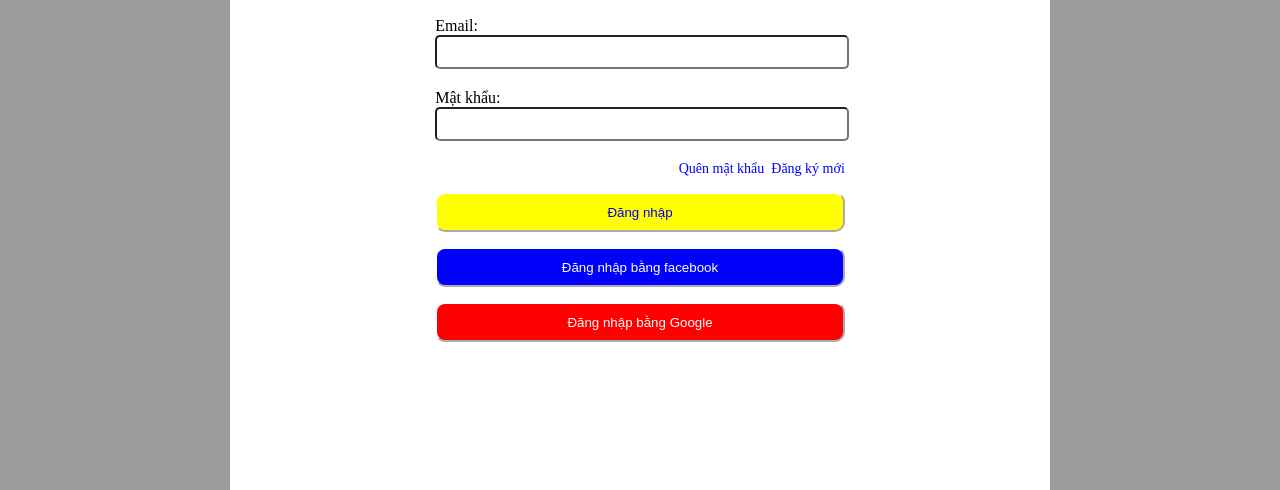
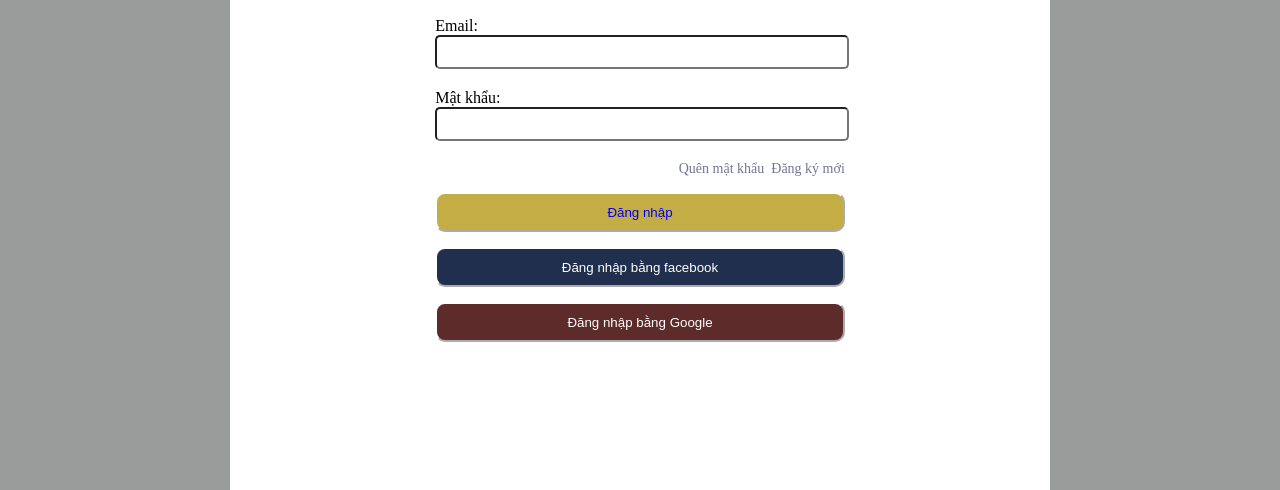
Before and after one commit to MinhDuc1804/Web-c-truy-n, a plain HTML site: page login.html in a window 1280 px wide. Shown: the part 197-687 px from the top of the page. Drawn offline with Linux system fonts and the light colour scheme.

Commit message:
Update login.css

```diff
--- a/login.css
+++ b/login.css
@@ -3,8 +3,6 @@
     list-style-type: none;
     padding: 0;
     margin: 0;
-
-
 }
 body{
     background-color: rgb(154, 155, 155);
@@ -21,7 +19,6 @@ body{
     width: 97,5%;
     height: 20px;
     padding: 10px;
-    /* background-color: bisque; */
     margin-bottom: 30px;
 }
 .login-container .title-container a{
@@ -29,12 +26,9 @@ body{
 }
 
 .login-container .table-login{
-
     margin: 0 auto ;
     width: 50%;
-    /* background-color: rgb(247, 247, 247); */
 }
-
 .table-title-login h1{
     font-size: 25px;
 }
@@ -49,19 +43,15 @@ body{
     height: 40px;
     display: flex;
     border: 1px solid blue;
-
 }
-
 .table-list-login .jod{
     width: 8%;
     color: white;
     text-align: center;
     background-color: blue;
 }
-
 .table-list-login .jod2{
     width: 88%;
-
 }
 .table-login-now{
     width: 100%;
@@ -70,7 +60,6 @@ body{
     margin-top: 20px;
 }
 .table-login-now li input{
-
     width: 100%;
     border-radius:5px;
     height: 30px;
@@ -85,7 +74,7 @@ body{
 .table-login-now .test-now a{
     margin-left: 7px;
     font-size: 14px;
-    color: blue;
+    color: rgb(115, 115, 150);
 }
 
 .table-login button{
@@ -98,12 +87,12 @@ body{
 }
 
 .table-login .now-gg{
-    background-color: yellow;
+    background-color: rgb(197, 173, 70);
     color: black;
 }
 .table-login .now-face{
-    background-color: blue;
+    background-color: rgb(32, 47, 77);
 }
 .table-login .now-gogle{
-    background-color: red;
+    background-color: rgb(94, 43, 43);
 }
```
